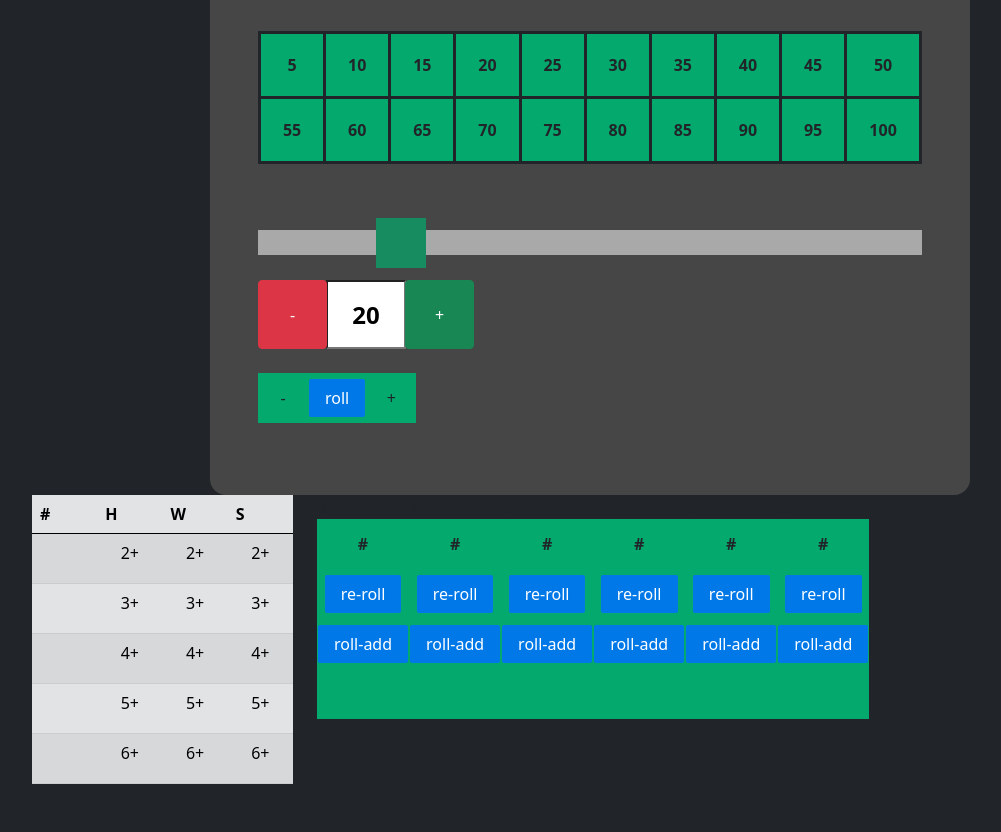
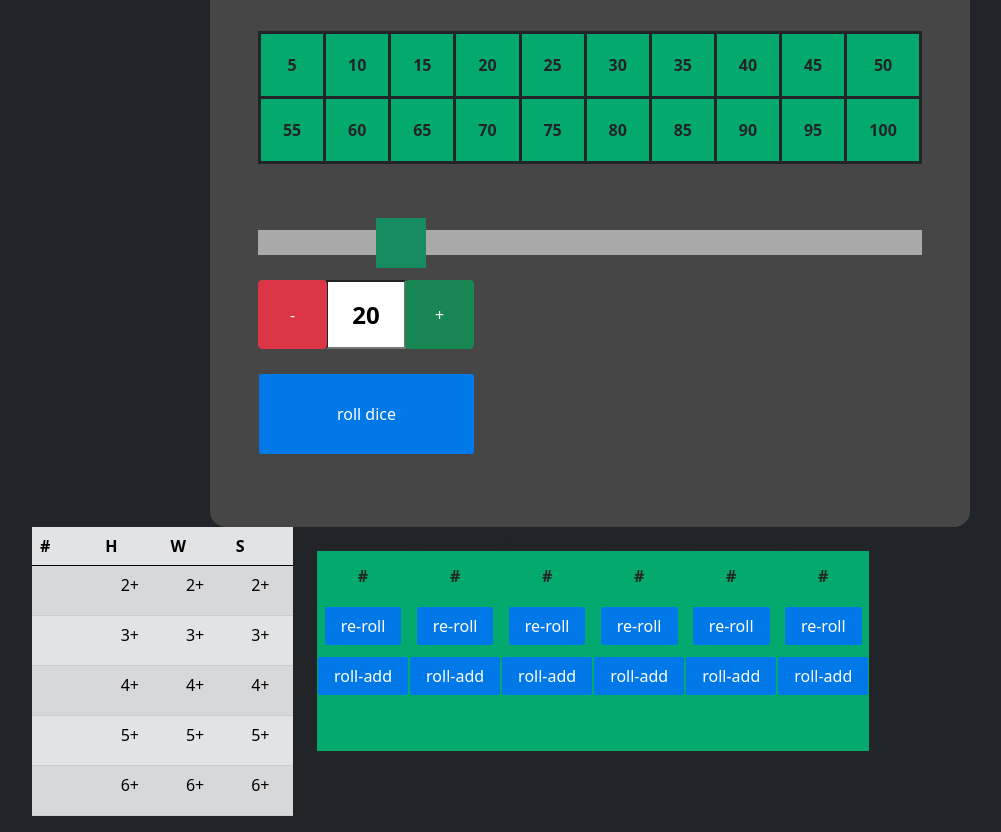
Before and after one commit to pan-mori/w40k_lazy_hand_prototipe, a plain HTML site: page index.html in a window 1280 px wide. Shown: the part 89-921 px from the top of the page, without its empty margins (50-1051 px from the left). Before the commit the page ends 889 px from the top, so only its background shows below. Drawn offline with nearby package versions, Linux system fonts and the light colour scheme; a script that the page names is missing.

Commit message:
redesigen_roll_button

```diff
--- a/index.html
+++ b/index.html
@@ -52,26 +52,28 @@
 
                                 <div class="input-group">
                                     <span class="input-group-btn">
-                                        <button onclick="plus_minis_slider(-1)" class=" btn btn-danger btn-number input_but">-</button>
+                                        <button onclick="plus_minis_slider(-1)"
+                                            class=" btn btn-danger btn-number input_but">-</button>
                                     </span>
-                                    <input type="number" width="505px" class=" input-number  font-weight-bold enter_input " value="20"
-                                        name="" id="demo">
-                                        <span class="input-group-btn">
-                                            <button onclick="plus_minis_slider(1)" data-type="plus" class="btn btn-success btn-number input_but">+</button>
-                                        </span>
+                                    <input type="number" width="505px"
+                                        class=" input-number  font-weight-bold enter_input " value="20" name=""
+                                        id="demo">
+                                    <span class="input-group-btn">
+                                        <button onclick="plus_minis_slider(1)" data-type="plus"
+                                            class="btn btn-success btn-number input_but">+</button>
+                                    </span>
                                 </div>
                             </div>
 
-
                             <br>
                             <table class="mb-4">
-                                <tbody class="roll-icon">
-                                    <TR>
-                                        <td onclick="plus_minis_slider(-1)">-</td>
-                                        <td><input type="button" onclick="rolldice()"
-                                                class="pure-button pure-button-primary" value="roll"></td>
-                                        <td onclick="plus_minis_slider(+1)">+</td>
-                                    </TR>
+                                <tbody class="">
+                                    <tr>
+                                        <td>
+                                            <input type="button" onclick="rolldice()"
+                                                class="pure-button pure-button-primary roll_button" value="roll dice">
+                                        </td>
+                                    </tr>
                                 </tbody>
                             </table>
 
--- a/style.css
+++ b/style.css
@@ -1,27 +1,49 @@
+.roll-icon {
+  text-align: center;
+}
 
-.roll-icon{text-align: center;}
-.roll-icon td:hover{background-color: red;}
-.roll-icon td:active{background-color: rgb(173, 0, 0);}
-.roll-icon td{width: 50px;height: 50px; background-color: #04AA6D;}
+.roll-icon td:hover {
+  background-color: red;
+}
+
+.roll-icon td:active {
+  background-color: rgb(173, 0, 0);
+}
+
+.roll_button{
+  width: 215px;
+  height: 5em;
+}
+
+.roll-icon td {
+  width: 50px;
+  height: 50px;
+  background-color: #04AA6D;
+}
 
 
-.roll-icon i{
+.roll-icon i {
   margin-block-end: 3px;
   margin-inline-start: 3px;
 }
-.boxik{
+
+.boxik {
   background-color: rgb(70 70 70);
   border-radius: 1rem;
 }
 
-.table_dice{padding: 100%;}
+.table_dice {
+  padding: 100%;
+}
 
-.input_but{
+.input_but {
   height: 69px;
   width: 69px;
 
 }
-.enter_input{max-width: 80px;
+
+.enter_input {
+  max-width: 80px;
   font-weight: bold;
   font-size: x-large;
   text-align: center;
@@ -38,25 +60,39 @@ input[type=number] {
   -moz-appearance: textfield;
 }
 
-.but_plus{
+.but_plus {
   height: 69px;
   max-width: 69px;
   display: inline;
   background-color: red;
 }
-.number_of_roll td{
+
+.number_of_roll td {
   font-weight: bold;
 }
-#how-mutch-table{
+
+#how-mutch-table {
   display: block;
   margin-bottom: 50px;
 }
-#how-mutch-table th {background-color: #04AA6D;
+
+#how-mutch-table th {
+  background-color: #04AA6D;
   border: solid;
 }
-#how-mutch-table th:hover{background-color: red;}
-#how-mutch-table th:active{background-color: rgb(173, 0, 0);}
-#how-mutch-table th{padding: 20px;text-align: center;}
+
+#how-mutch-table th:hover {
+  background-color: red;
+}
+
+#how-mutch-table th:active {
+  background-color: rgb(173, 0, 0);
+}
+
+#how-mutch-table th {
+  padding: 20px;
+  text-align: center;
+}
 
 .slidecontainer {
   width: 100%;
```
Lines whose indentation alone changed are shown as unchanged.
